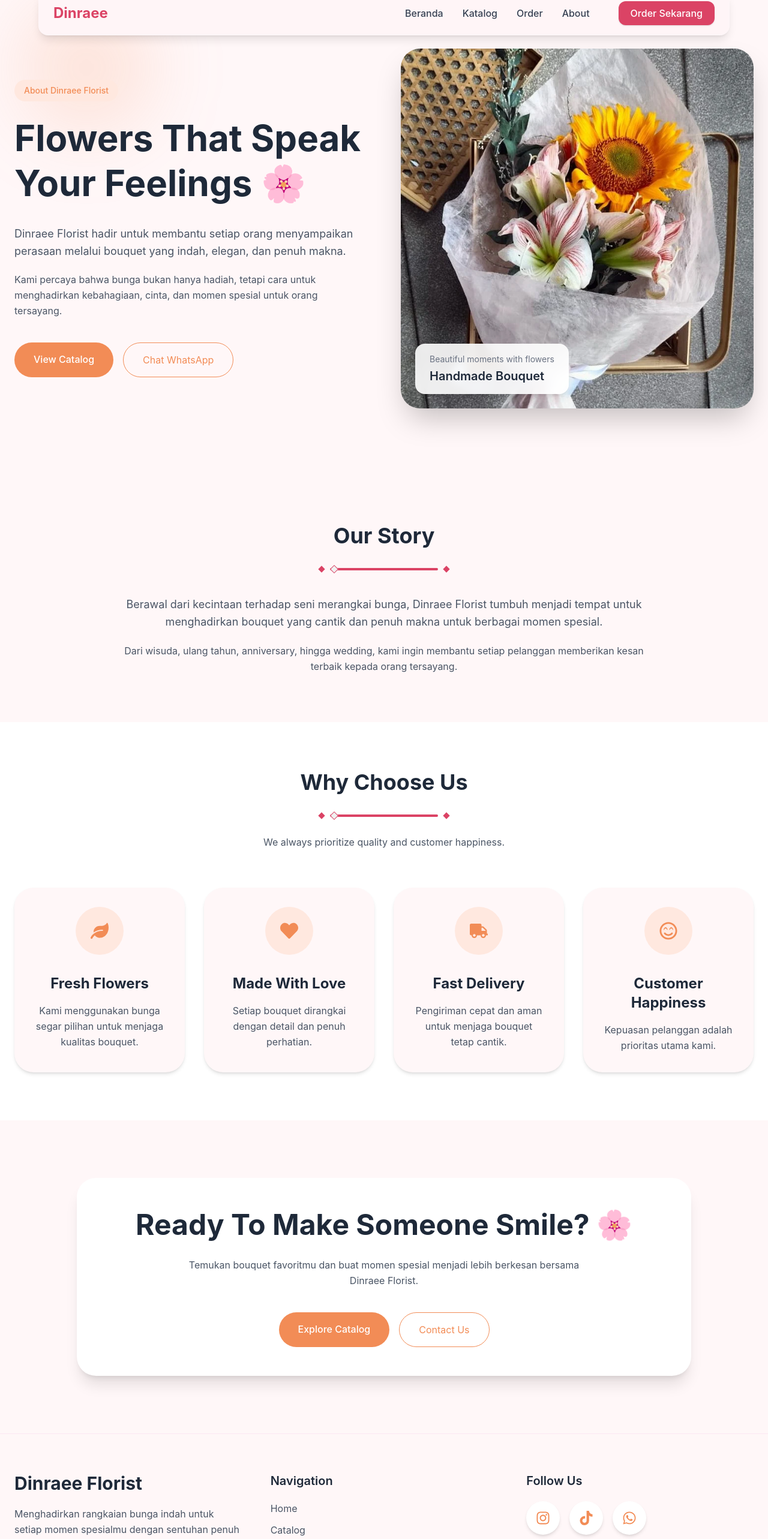
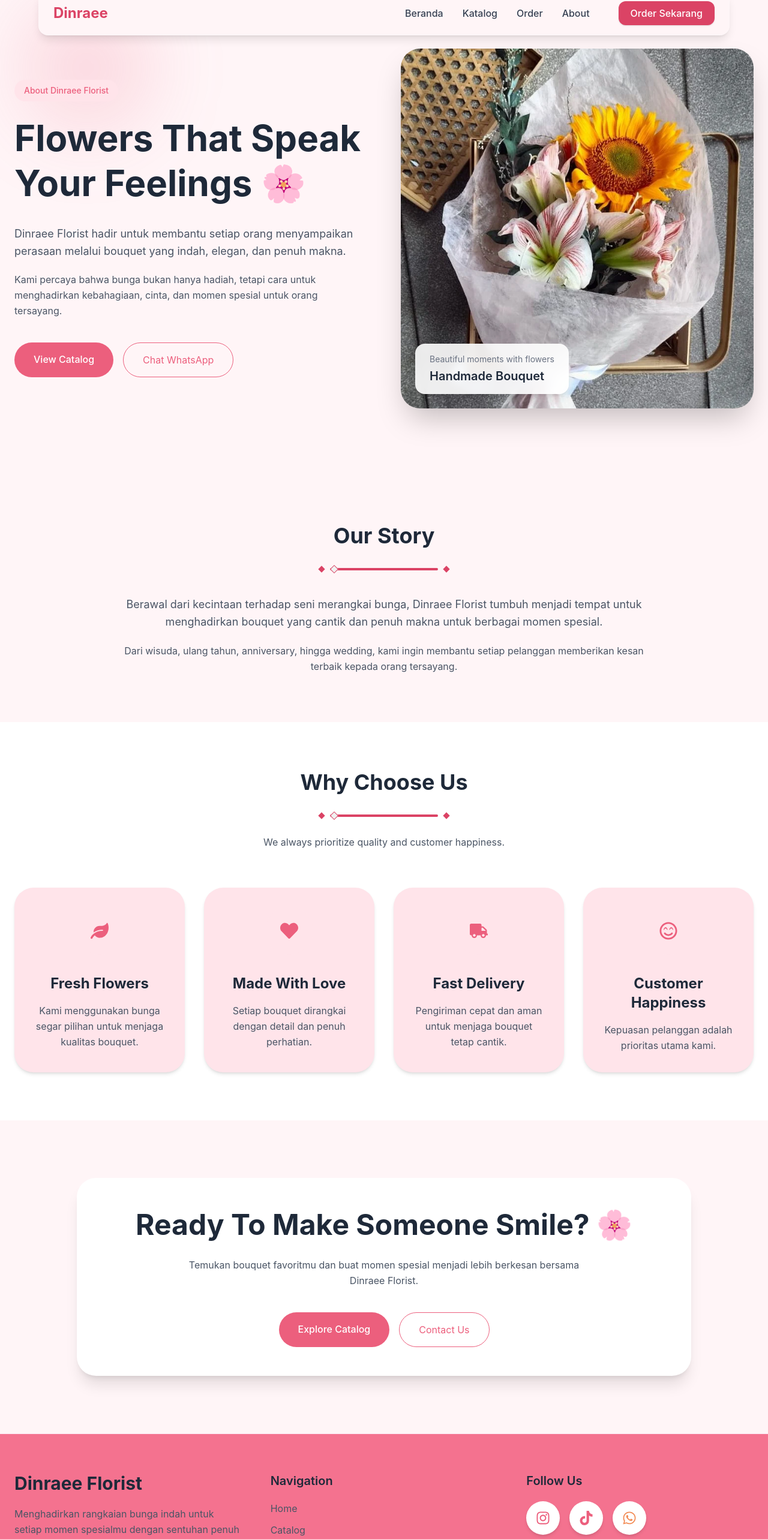
Before and after one commit to udintofa/dinraee, a React (Vite) app: page /about in a window 1280 px wide. Shown: the part 31-2597 px from the top of the page at 60% size. Built offline with nearby package versions, Linux system fonts and the light colour scheme; the HTML template or start-up script is replaced by a standard one.

Commit message:
ganti semua hal jadi pink warnanya

```diff
--- a/src/components/Footer.jsx
+++ b/src/components/Footer.jsx
@@ -3,7 +3,7 @@ import { Link } from "react-router-dom";
 
 export default function Footer() {
   return (
-    <footer className="bg-[#fff7f8] border-t border-pink-100">
+    <footer className="bg-[var(--primary-400)] border-t border-pink-100">
       <div className="max-w-7xl mx-auto px-6 py-16">
         {/* Top */}
         <div className="grid grid-cols-1 md:grid-cols-3 gap-12">
@@ -24,19 +24,31 @@ export default function Footer() {
             <h3 className="text-xl font-semibold text-gray-800">Navigation</h3>
 
             <div className="mt-5 flex flex-col gap-3 text-gray-600">
-              <Link to="#" className="hover:text-[#f28c56] transition">
+              <Link
+                to="#"
+                className="hover:text-[var(--primary-500)] transition"
+              >
                 Home
               </Link>
 
-              <Link to="#catalog" className="hover:text-[#f28c56] transition">
+              <Link
+                to="#catalog"
+                className="hover:text-[var(--primary-500)] transition"
+              >
                 Catalog
               </Link>
 
-              <Link to="#gallery" className="hover:text-[#f28c56] transition">
+              <Link
+                to="#gallery"
+                className="hover:text-[var(--primary-500)] transition"
+              >
                 Gallery
               </Link>
 
-              <Link to="#contact" className="hover:text-[#f28c56] transition">
+              <Link
+                to="#contact"
+                className="hover:text-[var(--primary-500)] transition"
+              >
                 Contact
               </Link>
             </div>
@@ -52,7 +64,7 @@ export default function Footer() {
                 href="https://www.instagram.com/dinraeeflo_"
                 target="_blank"
                 rel="noopener noreferrer"
-                className="w-14 h-14 rounded-full bg-white shadow-md hover:shadow-xl hover:-translate-y-1 transition duration-300 flex items-center justify-center text-2xl text-[#f28c56]"
+                className="w-14 h-14 rounded-full bg-white shadow-md hover:shadow-xl hover:-translate-y-1 transition duration-300 flex items-center justify-center text-2xl text-[var(--primary-500)]"
               >
                 <FaInstagram />
               </a>
@@ -62,7 +74,7 @@ export default function Footer() {
                 href="https://www.tiktok.com/@dinraeeflo_"
                 target="_blank"
                 rel="noopener noreferrer"
-                className="w-14 h-14 rounded-full bg-white shadow-md hover:shadow-xl hover:-translate-y-1 transition duration-300 flex items-center justify-center text-2xl text-[#f28c56]"
+                className="w-14 h-14 rounded-full bg-white shadow-md hover:shadow-xl hover:-translate-y-1 transition duration-300 flex items-center justify-center text-2xl text-[var(--primary-500)]"
               >
                 <FaTiktok />
               </a>
--- a/src/components/Header.jsx
+++ b/src/components/Header.jsx
@@ -9,7 +9,7 @@ export default function Header() {
           className="w-full h-full object-cover opacity-20"
         />
 
-        <div className="absolute inset-0 bg-gradient-to-t from-[#fbf1f2] via-transparent to-transparent"></div>
+        <div className="absolute inset-0 bg-gradient-to-t from-[var(--primary-100)] via-transparent to-transparent"></div>
       </div>
 
       {/* Content */}
--- a/src/components/OurFlowerGallery.jsx
+++ b/src/components/OurFlowerGallery.jsx
@@ -83,7 +83,7 @@ export default function OurFlowerGallery() {
       <div className="flex justify-center pt-10">
         <Link
           to="/katalog"
-          className="bg-[#f28c56] text-white px-5 py-2 rounded-xl font-medium shadow hover:scale-105 transition"
+          className="bg-[var(--primary-500)] text-white px-5 py-2 rounded-xl font-medium shadow hover:scale-105 transition"
         >
           Lihat Semua
         </Link>
--- a/src/components/ProcessSection.jsx
+++ b/src/components/ProcessSection.jsx
@@ -51,16 +51,16 @@ export default function ProcessSection() {
           >
             {/* Line Connector Desktop */}
             {index !== steps.length - 1 && (
-              <div className="hidden md:block absolute top-20 -right-4 w-8 h-[2px] bg-[#f28c56]"></div>
+              <div className="hidden md:block absolute top-20 -right-4 w-8 h-[2px] bg-[var(--primary-500)]"></div>
             )}
 
             {/* Icon */}
-            <div className="w-20 h-20 rounded-full bg-[#fff1eb] mx-auto flex items-center justify-center text-[#f28c56] text-3xl shadow-sm">
+            <div className="w-20 h-20 rounded-full bg-[#fff1eb] mx-auto flex items-center justify-center text-[var(--primary-500)] text-3xl shadow-sm">
               {step.icon}
             </div>
 
             {/* Number */}
-            <div className="absolute top-5 right-5 w-8 h-8 rounded-full bg-[#f28c56] text-white text-sm flex items-center justify-center font-semibold">
+            <div className="absolute top-5 right-5 w-8 h-8 rounded-full bg-[var(--primary-500)] text-white text-sm flex items-center justify-center font-semibold">
               {step.id}
             </div>
 
@@ -75,7 +75,7 @@ export default function ProcessSection() {
             {step.button && (
               <Link
                 to="/katalog"
-                className="inline-block mt-6 px-6 py-3 bg-[#f28c56] hover:bg-orange-500 text-white rounded-full font-medium transition duration-300"
+                className="inline-block mt-6 px-6 py-3 bg-[var(--primary-500)] hover:bg-[var(--primary-600)] text-white rounded-full font-medium transition duration-300"
               >
                 Lihat Katalog
               </Link>
--- a/src/components/WhyChooseUs.jsx
+++ b/src/components/WhyChooseUs.jsx
@@ -47,7 +47,7 @@ export default function WhyChooseUs() {
           {[...features, ...features].map((item, index) => (
             <div
               key={index}
-              className="w-[280px] bg-[#fbf1f2] rounded-3xl p-8 flex-shrink-0 shadow-md hover:-translate-y-2 transition duration-300"
+              className="w-[280px] bg-[var(--primary-50)] rounded-3xl p-8 flex-shrink-0 shadow-md hover:-translate-y-2 transition duration-300"
             >
               {/* Icon */}
               <div className="w-16 h-16 rounded-full bg-white flex items-center justify-center text-[#f28c56] text-2xl shadow-sm">
--- a/src/pages/About.jsx
+++ b/src/pages/About.jsx
@@ -31,16 +31,16 @@ export default function About() {
   ];
 
   return (
-    <section className="min-h-screen bg-[#fff7f8] overflow-hidden">
+    <section className="min-h-screen bg-[var(--primary-50)] overflow-hidden">
       {/* HERO */}
       <div className="relative py-28 px-6">
         {/* Background Blur */}
-        <div className="absolute top-10 left-10 w-52 h-52 bg-[#f28c56]/20 blur-3xl rounded-full"></div>
+        <div className="absolute top-10 left-10 w-52 h-52 bg-[var(--primary-500)]/20 blur-3xl rounded-full"></div>
 
         <div className="max-w-7xl mx-auto relative z-10 grid grid-cols-1 lg:grid-cols-2 gap-14 items-center">
           {/* Left */}
           <div>
-            <span className="inline-block px-4 py-2 rounded-full bg-[#ffe8df] text-[#f28c56] text-sm font-medium">
+            <span className="inline-block px-4 py-2 rounded-full bg-[var(--primary-100)] text-[var(--primary-500)] text-sm font-medium">
               About Dinraee Florist
             </span>
 
@@ -62,7 +62,7 @@ export default function About() {
             <div className="flex flex-col sm:flex-row gap-4 mt-10">
               <Link
                 to="/katalog"
-                className="px-8 py-4 rounded-full bg-[#f28c56] hover:bg-orange-500 text-white font-medium transition duration-300 text-center"
+                className="px-8 py-4 rounded-full bg-[var(--primary-500)] hover:bg-[var(--primary-600)] text-white font-medium transition duration-300 text-center"
               >
                 View Catalog
               </Link>
@@ -71,7 +71,7 @@ export default function About() {
                 href="https://wa.me/6285719944792"
                 target="_blank"
                 rel="noopener noreferrer"
-                className="px-8 py-4 rounded-full border border-[#f28c56] text-[#f28c56] hover:bg-[#fff1eb] transition duration-300 text-center"
+                className="px-8 py-4 rounded-full border border-[var(--primary-500)] text-[var(--primary-500)] hover:bg-[var(--primary-100)] transition duration-300 text-center"
               >
                 Chat WhatsApp
               </a>
@@ -146,10 +146,10 @@ export default function About() {
             {values.map((value) => (
               <div
                 key={value.id}
-                className="bg-[#fff7f8] rounded-[2rem] p-8 text-center shadow-md hover:-translate-y-2 hover:shadow-xl transition duration-300"
+                className="bg-[var(--primary-100)] rounded-[2rem] p-8 text-center shadow-md hover:-translate-y-2 hover:shadow-xl transition duration-300"
               >
                 {/* Icon */}
-                <div className="w-20 h-20 rounded-full bg-[#ffe8df] mx-auto flex items-center justify-center text-[#f28c56] text-3xl">
+                <div className="w-20 h-20 rounded-full bg-[var(--primary-100)] mx-auto flex items-center justify-center text-[var(--primary-500)] text-3xl">
                   {value.icon}
                 </div>
 
@@ -182,7 +182,7 @@ export default function About() {
           <div className="flex flex-col sm:flex-row justify-center gap-4 mt-10">
             <Link
               to="/katalog"
-              className="px-8 py-4 rounded-full bg-[#f28c56] hover:bg-orange-500 text-white font-medium transition duration-300"
+              className="px-8 py-4 rounded-full bg-[var(--primary-500)] hover:bg-[var(--primary-600)] text-white font-medium transition duration-300"
             >
               Explore Catalog
             </Link>
@@ -191,7 +191,7 @@ export default function About() {
               href="https://wa.me/6285719944792"
               target="_blank"
               rel="noopener noreferrer"
-              className="px-8 py-4 rounded-full border border-[#f28c56] text-[#f28c56] hover:bg-[#fff1eb] transition duration-300"
+              className="px-8 py-4 rounded-full border border-[var(--primary-500)] text-[var(--primary-500)] hover:bg-[var(--primary-100)] transition duration-300"
             >
               Contact Us
             </a>
```
Also changed, not shown: src/pages/Katalog.jsx (+7 -7 lines), src/pages/Order.jsx (+7 -7 lines).
